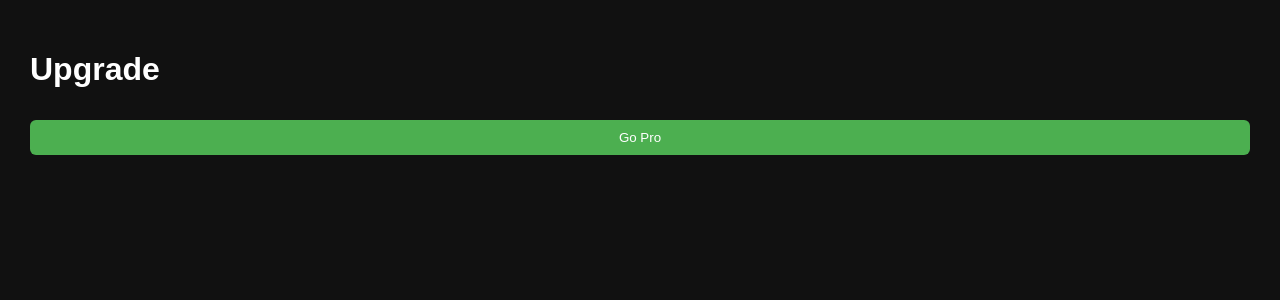
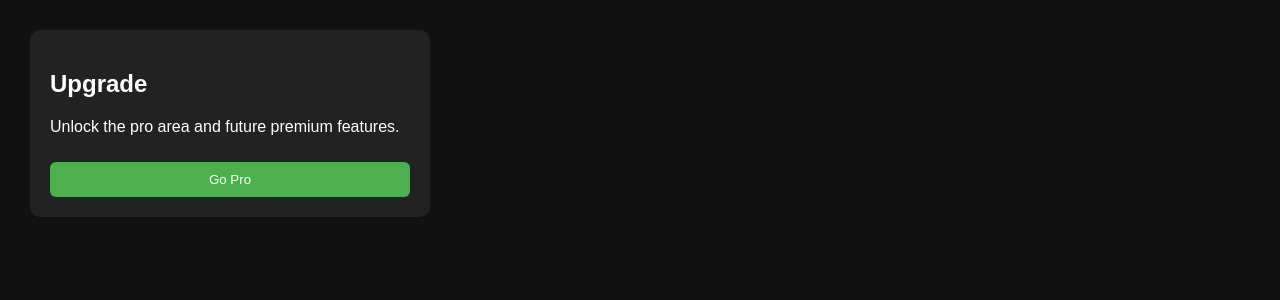
Before and after one commit to jaywtse132/contentforge, a Flask app: page /upgrade in a window 1280 px wide. Shown: the part 56-356 px from the top of the page. Run offline with Flask 3, Linux system fonts and the light colour scheme; the visitor is signed in with stand-in values (Sample User, id 1).

Commit message:
Update upgrade.html

```diff
--- a/templates/upgrade.html
+++ b/templates/upgrade.html
@@ -1,19 +1,24 @@
 {% extends "base.html" %}
 
 {% block content %}
+<section class="card">
+    <h1>Upgrade</h1>
+    <p>Unlock the pro area and future premium features.</p>
 
-<h1>Upgrade</h1>
-
-<button onclick="upgrade()">Go Pro</button>
+    {% if user.is_pro %}
+    <p class="success">You already have Pro.</p>
+    {% else %}
+    <button onclick="upgrade()">Go Pro</button>
+    {% endif %}
+</section>
 
 <script>
 function upgrade() {
-    fetch('/create-checkout-session', {method: 'POST'})
-    .then(res => res.json())
-    .then(data => {
-        window.location = data.url
-    })
+    fetch('{{ url_for("create_checkout_session") }}', { method: 'POST' })
+        .then(response => response.json())
+        .then(data => {
+            window.location = data.url;
+        });
 }
 </script>
-
 {% endblock %}
```
